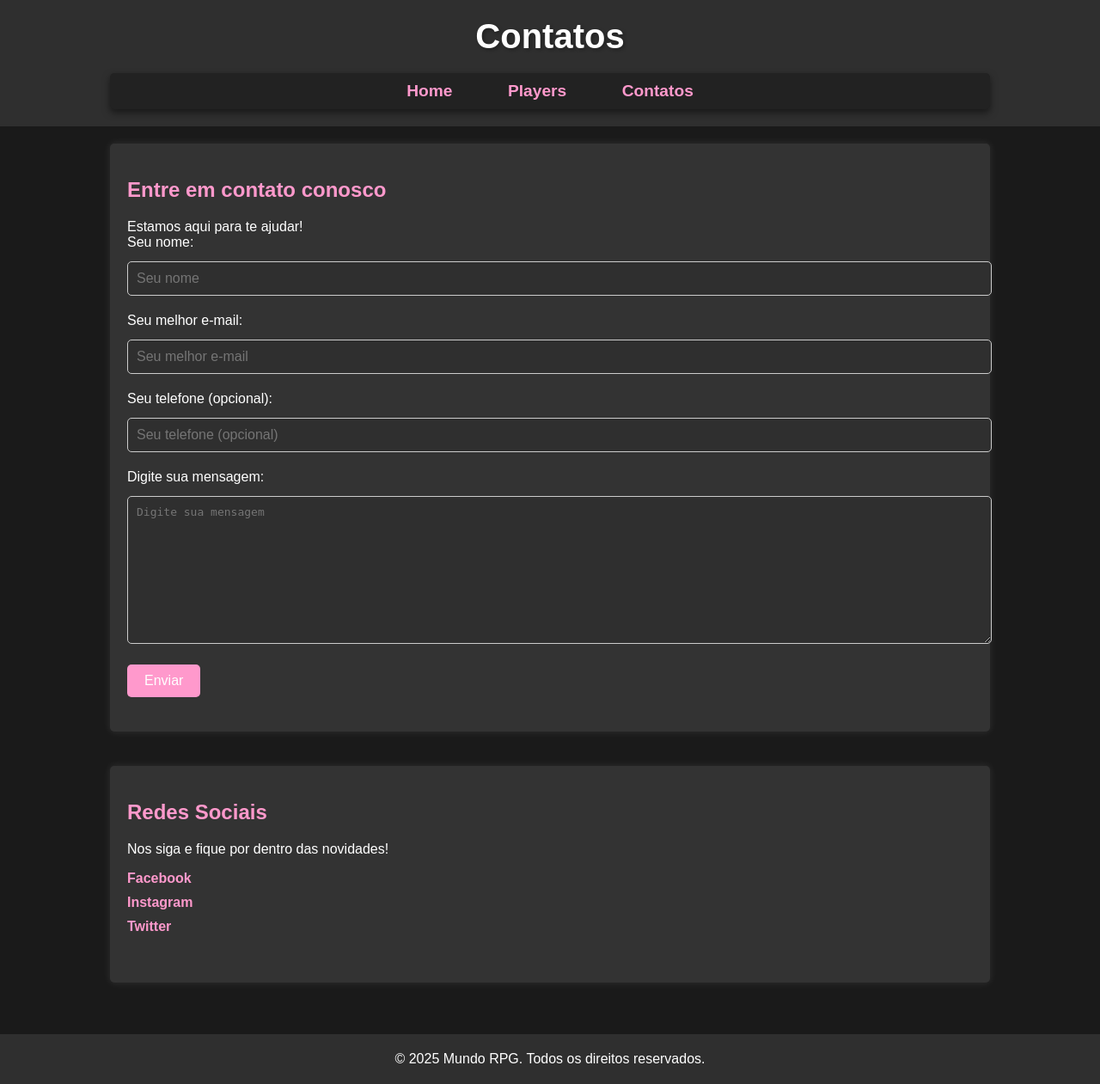
After one commit to MartimCastroSa/FCT, a PHP site: page /contatos.html in a window 1280 px wide. The commit adds this page. Shown: the whole page at 86% size. Run offline with PHP 8.4, Linux system fonts and the light colour scheme.

Commit message:
Testes HTML

```diff
--- /dev/null
+++ b/public/contatos.css
@@ -0,0 +1,141 @@
+/* Resetando alguns estilos para garantir consistência */
+body, h1, h2, h3, p, section {
+    margin: 0;
+    padding: 0;
+}
+
+
+/* Estilo Geral */
+body {
+    font-family: Arial, sans-serif;
+    background-color: #1a1a1a;
+    color: #fff;
+}
+
+.container {
+    width: 80%;
+    margin: 0 auto;
+}
+
+header, nav, footer {
+    background-color: #2f2f2f;
+    color: #fff;
+    text-align: center;
+    padding: 20px 0;
+}
+
+header h1 {
+    font-size: 2.5em;
+    margin-bottom: 20px;
+    color: #fff;
+    text-shadow: 2px 2px 4px rgba(0, 0, 0, 0.3);
+}
+
+/* Navegação - Estilos aprimorados */
+nav {
+    background-color: #222; /* Cor de fundo escura para o menu */
+    padding: 10px 0;
+    text-align: center;
+    border-radius: 5px; /* Bordas arredondadas para o nav */
+    box-shadow: 0 4px 8px rgba(0, 0, 0, 0.5); /* Sombra sutil */
+}
+
+nav a {
+    color: #ff99cc; /* Cor de texto roxo suave */
+    margin: 0 20px; /* Espaçamento entre os links */
+    text-decoration: none; /* Retira o sublinhado */
+    font-size: 1.2em;
+    font-weight: bold;
+    transition: all 0.3s ease-in-out; /* Animação suave no hover */
+    padding: 10px;
+    border-radius: 5px; /* Cantos arredondados para os links */
+}
+
+nav a:hover {
+    background-color: #ff99cc; /* Cor de fundo no hover */
+    color: #333; /* Cor de texto ao passar o mouse */
+    transform: scale(1.05); /* Efeito de aumento ao passar o mouse */
+}
+
+main {
+    padding: 20px 0;
+}
+
+section {
+    padding: 40px 20px;
+    margin-bottom: 40px;
+    border-radius: 5px;
+    box-shadow: 0 0 10px rgba(255, 255, 255, 0.1);
+    background-color: #333;
+}
+
+h2 {
+    margin-bottom: 20px;
+    color: #ff99cc;
+}
+
+form .form-group {
+    margin-bottom: 20px;
+}
+
+form label {
+    display: block;
+    margin-bottom: 8px;
+    color: #fff;
+}
+
+form input[type="text"], form input[type="email"], form input[type="tel"], form textarea {
+    width: 100%;
+    padding: 10px;
+    margin-top: 5px;
+    border: 1px solid #ccc;
+    border-radius: 5px;
+    background-color: #2f2f2f;
+    color: #fff;
+    font-size: 1em;
+}
+
+form textarea {
+    resize: vertical;
+}
+
+form button {
+    background-color: #ff99cc;
+    color: #fff;
+    padding: 10px 20px;
+    border: none;
+    border-radius: 5px;
+    cursor: pointer;
+    transition: background-color 0.3s ease-in-out;
+    font-size: 1em;
+}
+
+form button:hover {
+    background-color: #e070a8;
+}
+
+.redes-sociais ul {
+    list-style: none;
+    padding: 0;
+}
+
+.redes-sociais ul li {
+    margin-bottom: 10px;
+}
+
+.redes-sociais ul li a {
+    text-decoration: none;
+    color: #ff99cc;
+    font-weight: bold;
+}
+
+.redes-sociais ul li a:hover {
+    text-decoration: underline;
+}
+
+footer {
+    background-color: #2f2f2f;
+    color: #fff;
+    text-align: center;
+    padding: 20px 0;
+}
--- /dev/null
+++ b/public/contatos.html
@@ -0,0 +1,62 @@
+<!DOCTYPE html>
+<html lang="pt">
+<head>
+    <meta charset="UTF-8">
+    <meta name="viewport" content="width=device-width, initial-scale=1.0">
+    <title>Contatos</title>
+    <link rel="stylesheet" href="contatos.css">
+</head>
+<body>
+    <header>
+        <h1>Contatos</h1>
+        <nav class="container">
+            <a href="index.php">Home</a>
+            <a href="personagens.html">Players</a>
+            <a href="contatos.html">Contatos</a>
+        </nav>
+    </header>
+    <main>
+        <div class="container">
+            <section class="contato">
+                <h2>Entre em contato conosco</h2>
+                <p>Estamos aqui para te ajudar!</p>
+                    <!-- Email enviado para mim -->
+                <form action="https://formspree.io/f/xwppakqa" method="POST">
+                    <div class="form-group">
+                        <label for="name">Seu nome:</label>
+                        <input type="text" name="name" id="name" placeholder="Seu nome" required>
+                    </div>
+                    <div class="form-group">
+                        <label for="email">Seu melhor e-mail:</label>
+                        <input type="email" name="email" id="email" placeholder="Seu melhor e-mail" required>
+                    </div>
+                    <div class="form-group">
+                        <label for="tel">Seu telefone (opcional):</label>
+                        <input type="tel" name="tel" id="tel" placeholder="Seu telefone (opcional)">
+                    </div>
+                    <div class="form-group">
+                        <label for="message">Digite sua mensagem:</label>
+                        <textarea name="message" id="message" cols="30" rows="10" placeholder="Digite sua mensagem" required></textarea>
+                    </div>
+                    <input type="hidden" name="_subject" value="Novo contato do site!">
+                    <button type="submit">Enviar</button>
+                </form>
+            </section>
+
+            <section class="redes-sociais">
+                <h2>Redes Sociais</h2>
+                <p>Nos siga e fique por dentro das novidades!</p>
+                <ul>
+                    <!-- ***ATENÇÂO: target="_blank" faz com que aba um separador diferente -->
+                    <li><a href="https://www.facebook.com/" target="_blank">Facebook</a></li>
+                    <li><a href="https://www.instagram.com/" target="_blank">Instagram</a></li>
+                    <li><a href="https://twitter.com/" target="_blank">Twitter</a></li>
+                </ul>
+            </section>
+        </div>
+    </main>
+    <footer>
+        <p>&copy; 2025 Mundo RPG. Todos os direitos reservados.</p>
+    </footer>
+</body>
+</html>
```
Also changed, not shown: public/Home.css (added, +153 -0 lines), public/index.php (+98 -1 lines), public/personagens.html (added, +84 -0 lines), public/players.css (added, +109 -0 lines).
